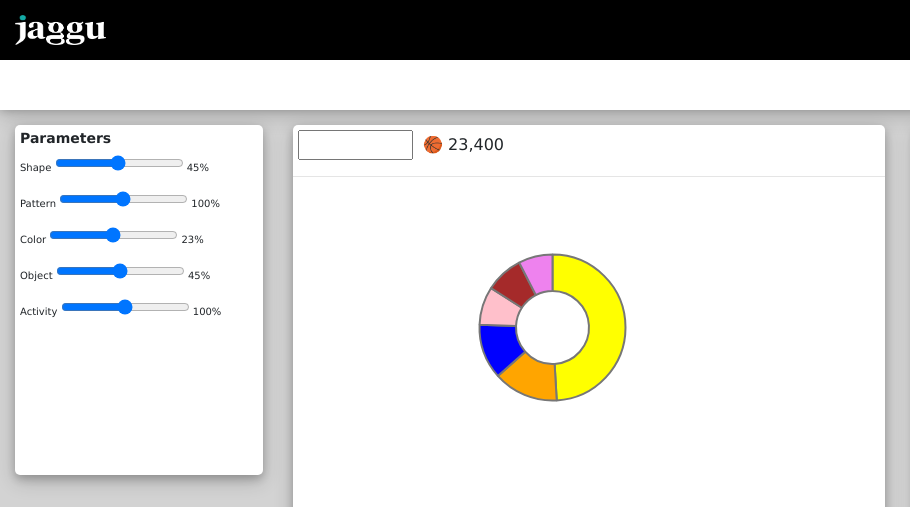
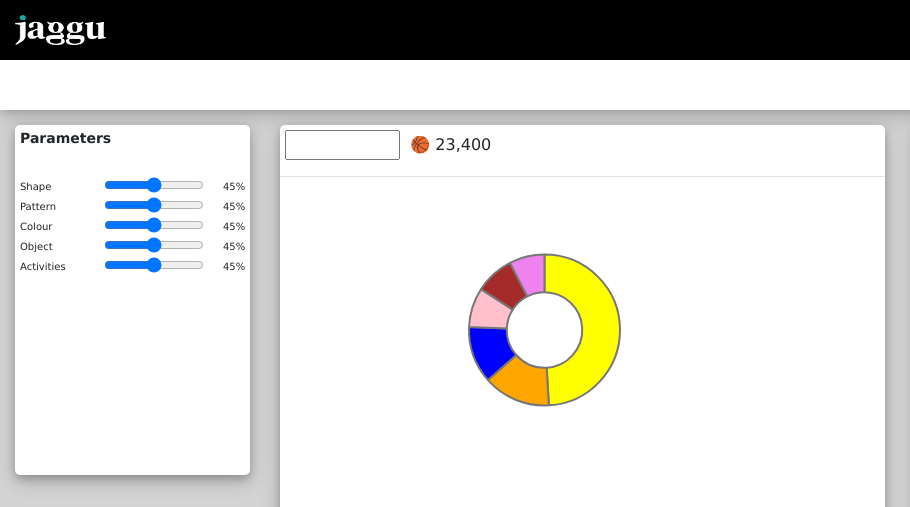
Before and after one commit to CAH1983/doughnut-chart, a plain HTML site: page index.html in a window 1280 px wide. Shown: the top 507 px of the page, 0-910 px from the left. Drawn offline with nearby package versions, Linux system fonts and the light colour scheme.

Commit message:
styled cursors and created slider function

```diff
--- a/index.html
+++ b/index.html
@@ -32,43 +32,34 @@
         <div id="cursorsContainer">
             <!-- list of cursors -->
             <h3> Parameters </h3>
-            <div>
+
+
             <div class="slidecontainer">
-                <p> Shape
-                    <span><input type="range" min="1" max="100" value="50"></span>
-                    <span> 45% </span>
-                </p>
+                <div> Shape </div>
+                <div><input type="range" min="1" max="100" value="50"></div>
+                <div class="percentage"> 45% </div>
+            </div>
+            <div class="slidecontainer">
+                <div> Pattern </div>
+                <div><input type="range" min="1" max="100" value="50"></div>
+                <div class="percentage">  45% </div>
+            </div>
+            <div class="slidecontainer">
+                <div> Colour </div>
+                <div><input type="range" min="1" max="100" value="50"></div>
+                <div class="percentage">  45% </div>
+            </div>
+            <div class="slidecontainer">
+                <div> Object </div>
+                <div><input type="range" min="1" max="100" value="50"></div>
+                <div class="percentage">  45% </div>
+            </div>
+            <div class="slidecontainer">
+                <div> Activities </div>
+                <div><input type="range" min="1" max="100" value="50"></div>
+                <div class="percentage">  45% </div>
             </div>
 
-            <div class="slidecontainer">
-                <p> Pattern
-                    <span><input type="range" min="1" max="100" value="50"></span>
-                    <span> 100% </span>
-                </p>
-            </div>
-
-            <div class="slidecontainer">
-                <p> Color
-                    <span><input type="range" min="1" max="100" value="50"></span>
-                    <span> 23% </span>
-                </p>
-            </div>
-
-            <div class="slidecontainer">
-                <p> Object
-                    <span><input type="range" min="1" max="100" value="50"></span>
-                    <span> 45% </span>
-                </p>
-
-            </div>
-            <div class="slidecontainer">
-                <p> Activity
-                    <span><input type="range" min="1" max="100" value="50"></span>
-                    <span> 100% </span>
-                </p>
-            </div>
-
-        </div>
         </div>
 
         <!-- doughnut chart -->
--- a/javascript/main.js
+++ b/javascript/main.js
@@ -52,3 +52,15 @@ let massPopChart = new Chart(mainChart, {
     }
   }
 });
+
+
+// rangle sliders
+
+const slider = document.getElementById('cursorsContainer').querySelectorAll("input");
+var output = document.getElementsByClassName('percentage');
+
+output.innerHTML = slider.value;
+
+slider.oninput = function () {
+  output.innerHTML = this.value + '%';
+}
--- a/style.css
+++ b/style.css
@@ -33,9 +33,27 @@ main {
 
 h3 {
     font-size: 14px;
-    font-weight: bold
+    font-weight: bold;
+    margin-bottom: 30px
 
 }
+
+.slidecontainer {
+    display: flex;
+    flex-direction: row;
+    align-items: center;
+    justify-content: space-between;
+}
+
+.slidecontainer input {
+    width: 100px;
+
+}
+
+.slidecontainer >:first-child {
+    width: 65px;
+}
+
 #doughnutContainer {
     flex-grow: 2;
 }
```
